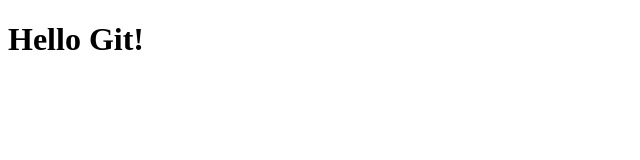
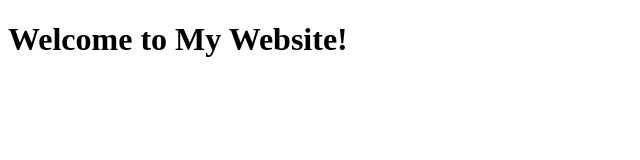
Before and after one commit to L200180019/MyFirstWebsite, a plain HTML site: page index.html in a window 1280 px wide. Shown: the whole page, without its empty margins (0-640 px from the left). Drawn offline with Linux system fonts and the light colour scheme.

Commit message:
Update homepage title

```diff
--- a/index.html
+++ b/index.html
@@ -4,6 +4,6 @@
     <title>My First Website</title>
 </head>
 <body>
-    <h1>Hello Git!</h1>
+    <h1>Welcome to My Website!</h1>
 </body>
 </html>
```
